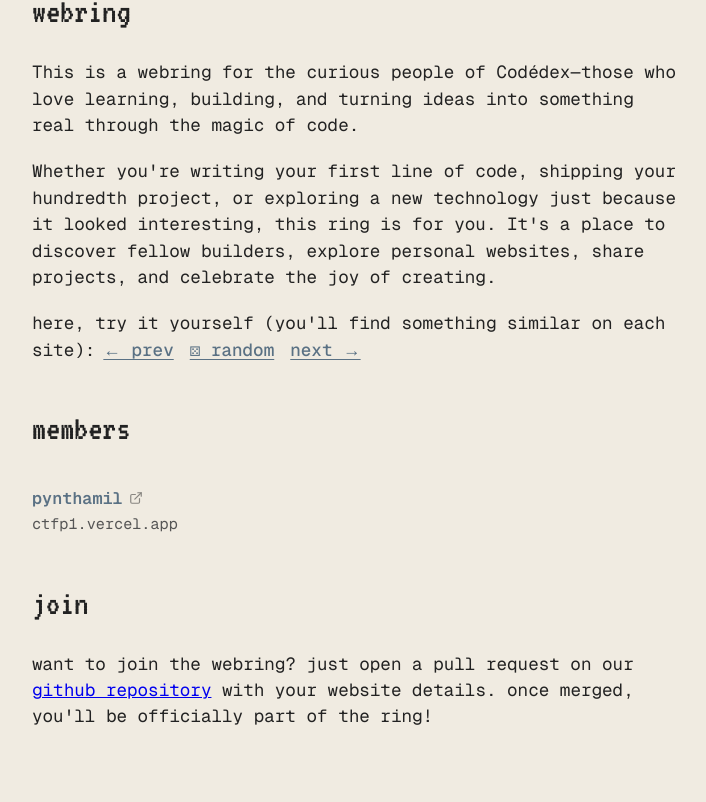
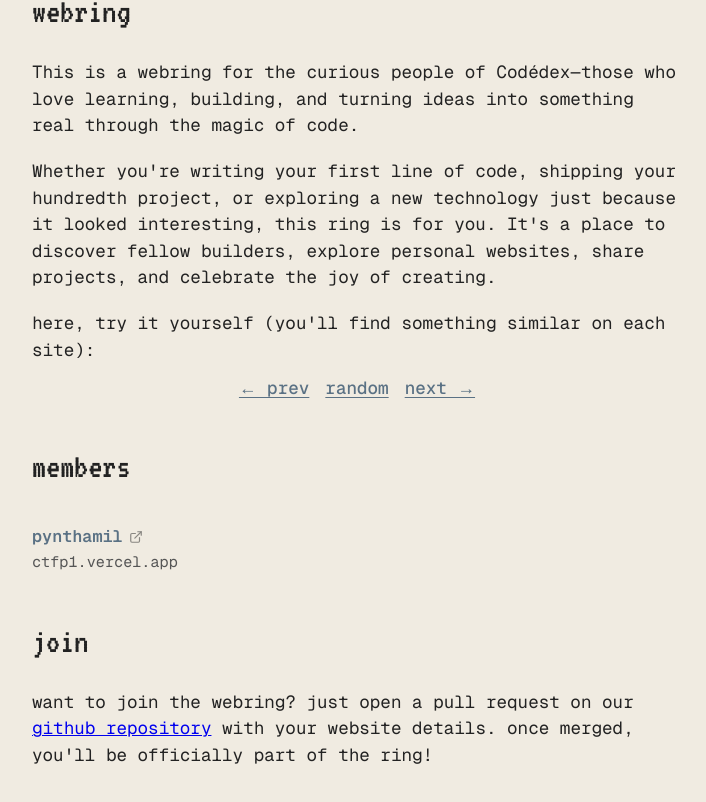
Before and after one commit to Pynthamil/curiosityring, a Next.js app: page / in a window 1280 px wide. Shown: the part 595-1397 px from the top of the page, without its empty margins (283-989 px from the left). Built offline with nearby package versions, Linux system fonts and the light colour scheme.

Commit message:
Update nav links styling and replace random die symbol

```diff
--- a/app/page.tsx
+++ b/app/page.tsx
@@ -28,10 +28,12 @@ export default function Home() {
       </p>
 
       <div className="nav-links">
-        here, try it yourself (you'll find something similar on each site):
-        <a href="#">&larr; prev</a>
-        <a href="#">&#9860; random</a>
-        <a href="#">next &rarr;</a>
+        <p style={{ margin: 0 }}>here, try it yourself (you'll find something similar on each site):</p>
+        <div style={{ marginTop: '12px', textAlign: 'center' }}>
+          <a href="#">&larr; prev</a>
+          <a href="#">random</a>
+          <a href="#">next &rarr;</a>
+        </div>
       </div>
 
       <h2>members</h2>
```
